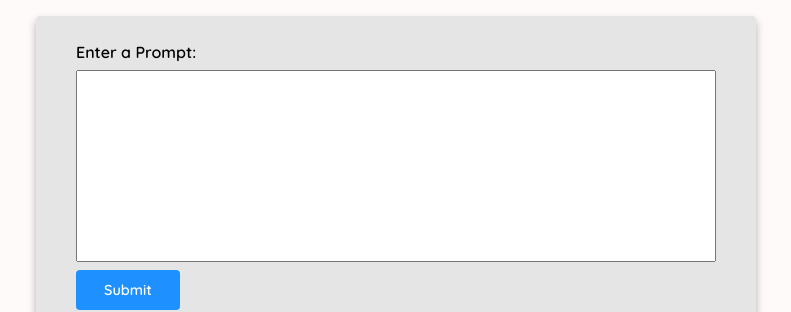
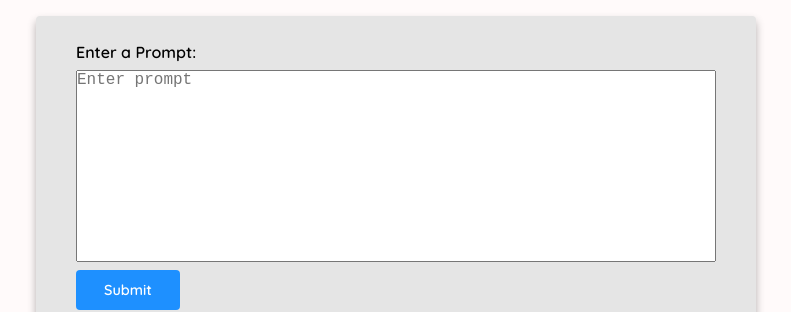
Before and after one commit to MarissaLZ/project-api, a React (Create React App) app: page / in a window 1280 px wide. Shown: the part 156-468 px from the top of the page, without its empty margins (244-1035 px from the left). Built offline with nearby package versions, Linux system fonts and the light colour scheme.

Commit message:
folder restructure

```diff
--- a/src/AddPromptForm.js
+++ b/src/components/AddPromptForm.js
@@ -12,7 +12,7 @@ const AddPromptForm = ({handleSearch, isLoading}) => {
         <form className='form' onSubmit={handleSubmit}>
             <label className="label" htmlFor="prompt">
                 Enter a Prompt:
-                <textarea className='textarea' id="prompt" name="prompt" value={prompt} onChange={(e) => setPrompt(e.target.value)}/>
+                <textarea className='textarea' id="prompt" name="prompt" placeholder='Enter prompt' value={prompt} onChange={(e) => setPrompt(e.target.value)}/>
             </label>
             <button className='btn' type="submit" disabled={isLoading}>Submit</button>
         </form>
```
Also changed, not shown: src/App.js (+4 -4 lines), src/components/Item.js (renamed from src/Item.js), src/components/List.js (renamed from src/List.js), src/components/Loading.js (renamed from src/Loading.js).
